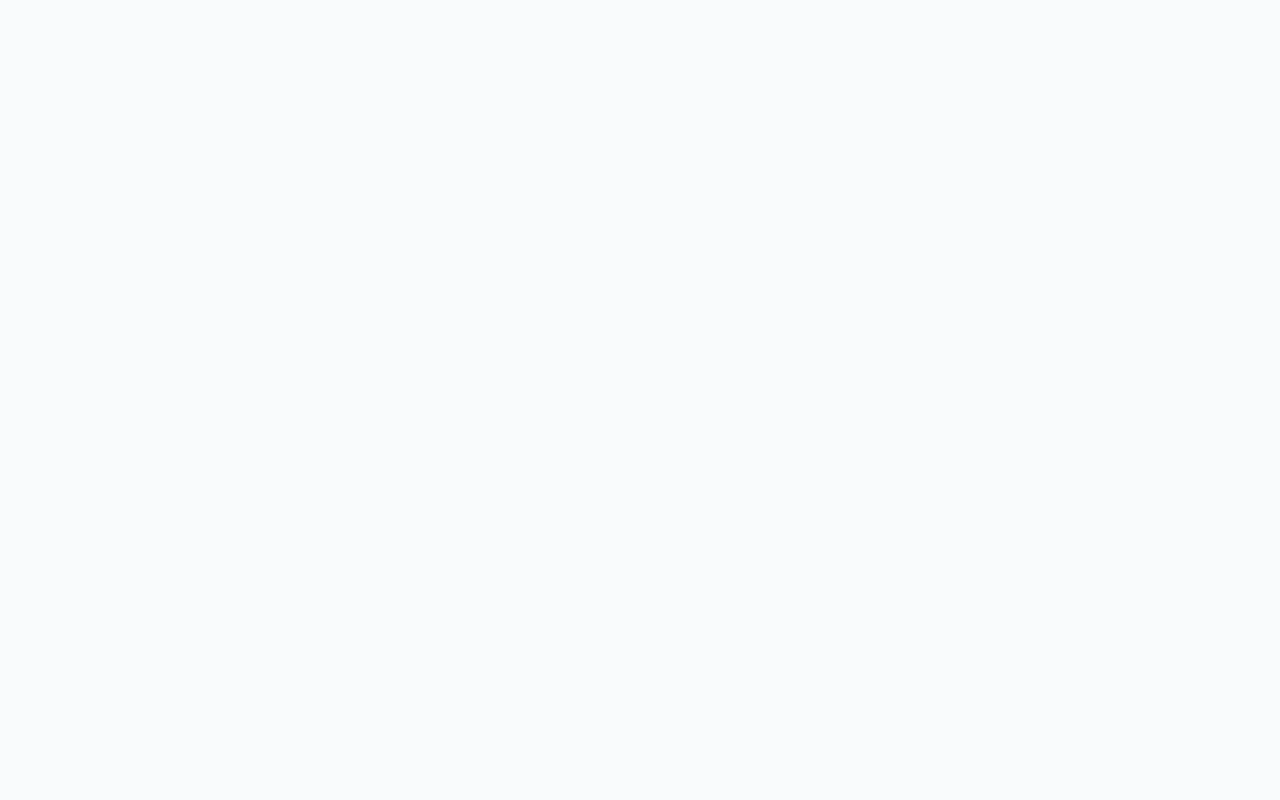
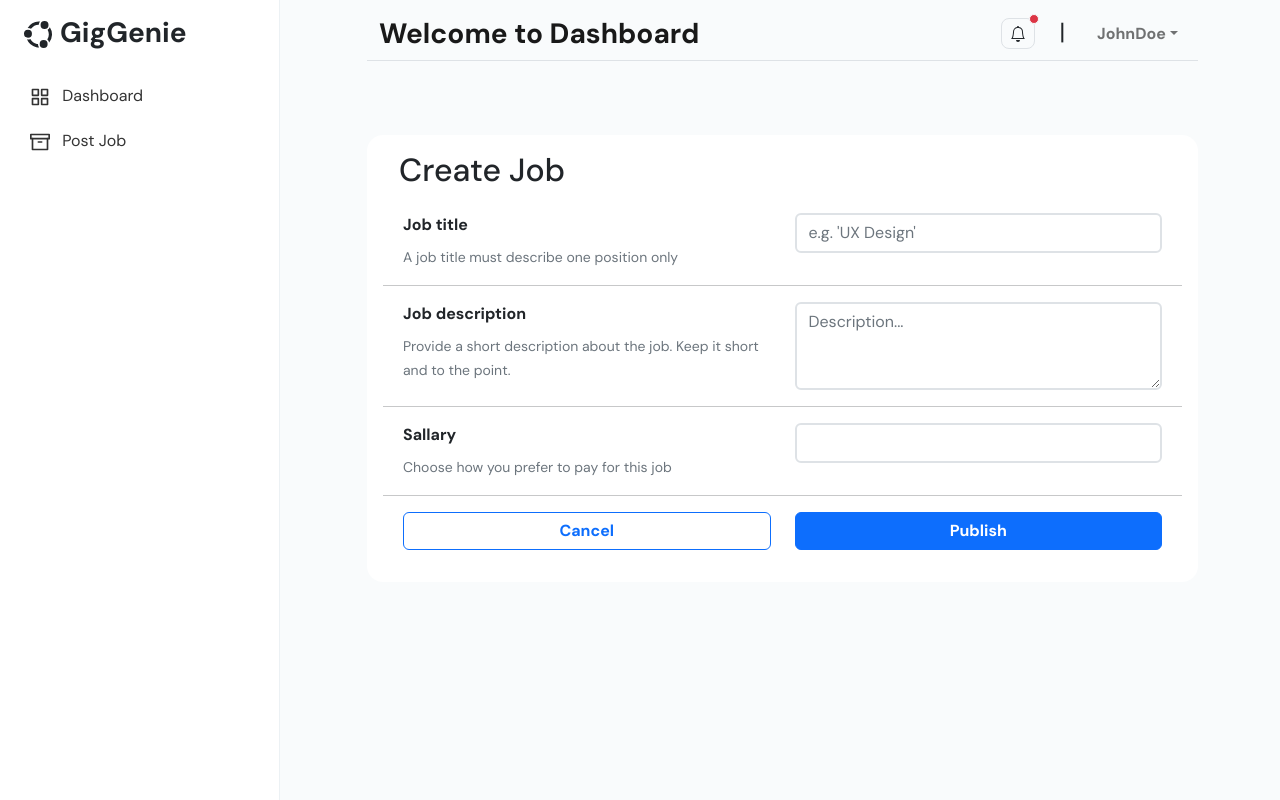
Before and after one commit to aniqwafa2/BootcampProject-FreelanceCMS, a React (Create React App) app in the folder cms/: page /post-job in a window 1280 px wide. Before the commit this address had no page. Built offline with nearby package versions, Linux system fonts and the light colour scheme.

Commit message:
update crud

```diff
--- a/cms/src/components/Content.js
+++ b/cms/src/components/Content.js
@@ -1,6 +1,6 @@
 import React, { useEffect, useState } from "react";
 import { Routes, Route, Navigate } from "react-router-dom";
-import { Home, Login, Register, Dashboard, YourPost } from "../pages";
+import { Home, Login, Register, Dashboard, YourPost, PostJob } from "../pages";
 
 const Content = () => {
   return (
@@ -14,6 +14,7 @@ const Content = () => {
           {/* DashboardUser */}
           <Route path="/dashboard" element={<Dashboard></Dashboard>}></Route>
           <Route path="/post" element={<YourPost></YourPost>}></Route>
+          <Route path="/post-job" element={<PostJob></PostJob>}></Route>
         </>
       </Routes>
     </div>
--- a/cms/src/pages/Dashboard/Dashboard.js
+++ b/cms/src/pages/Dashboard/Dashboard.js
@@ -6,11 +6,6 @@ import { FiEdit, FiTrash, FiCalendar, FiDollarSign, FiArchive, FiInfo } from "re
 import { BsInfoCircle } from "react-icons/bs";
 
 const Dashboard = () => {
-  const [activeMenu, setActiveMenu] = useState("dashboard");
-
-  const handleMenuClick = (menu) => {
-    setActiveMenu(menu);
-  };
   return (
     <>
       <Navbar />
--- a/cms/src/pages/Dashboard/Navbar.js
+++ b/cms/src/pages/Dashboard/Navbar.js
@@ -20,27 +20,16 @@ const Navbar = () => {
                 <BsUbuntu className="me-2"></BsUbuntu>GigGenie
               </h3>
               <ul className="menu-list">
-                <li className={activeMenu === "dashboard" ? "active" : ""}>
-                  <a href="/dashboard" onClick={() => handleMenuClick("dashboard")}>
-                    <FiGrid className="fs-5 me-2" />
-                    Dashboard
-                  </a>
-                </li>
-                <li className={activeMenu === "post" ? "active" : ""}>
-                  <a href="/post" onClick={() => handleMenuClick("post")}>
-                    <FiArchive className="fs-5 me-2" /> Post Job
-                  </a>
-                </li>
-                {/* <li>
-                  <NavLink exact to="/dashboard" activeClassName="active">
+                <li>
+                  <Link to="/dashboard" activeClassName="active">
                     <FiGrid className="fs-5 me-2"></FiGrid> Dashboard
-                  </NavLink>
+                  </Link>
                 </li>
                 <li>
-                  <NavLink to="/post" activeClassName="active">
+                  <Link to="/post" activeClassName="active">
                     <FiArchive className="fs-5 me-2"></FiArchive> Post Job
-                  </NavLink>
-                </li> */}
+                  </Link>
+                </li>
               </ul>
             </nav>
           </div>
--- /dev/null
+++ b/cms/src/pages/Dashboard/PostJob.js
@@ -0,0 +1,80 @@
+import React from "react";
+import Navbar from "./Navbar";
+import { Link } from "react-router-dom";
+
+const PostJob = () => {
+  return (
+    <>
+      <Navbar />
+
+      <div className="container">
+        <div className="row">
+          {/* sidebar */}
+          <div className="col-md-3"></div>
+
+          <div className="col-md">
+            <div className="dashboard-content">
+              <div className="p-3 my-3 rounded-4 bg-white">
+                <h2 className="mb-4 ms-3">Create Job</h2>
+                <form>
+                  <div class="row justify-content-between m-2  mb-3">
+                    <div class="col-md">
+                      <label for="exampleFormControlInput1" class="form-label fw-bold">
+                        Job title
+                      </label>{" "}
+                      <br />
+                      <small className="text-secondary">A job title must describe one position only</small>
+                    </div>
+                    <div class="col-md">
+                      <input type="text" class="form-control border border-2" id="exampleFormControlInput1" placeholder="e.g. 'UX Design'" required />
+                    </div>
+                  </div>
+                  <hr />
+
+                  <div class="row justify-content-between m-2  mb-3">
+                    <div class="col-md">
+                      <label for="exampleFormControlInput1" class="form-label fw-bold">
+                        Job description
+                      </label>{" "}
+                      <br />
+                      <small className="text-secondary">Provide a short description about the job. Keep it short and to the point.</small>
+                    </div>
+                    <div class="col-md">
+                      <textarea class="form-control border border-2" id="exampleFormControlTextarea1" rows="3" placeholder="Description..." required />
+                    </div>
+                  </div>
+                  <hr />
+
+                  <div class="row justify-content-between m-2  mb-3">
+                    <div class="col-md">
+                      <label for="exampleFormControlInput1" class="form-label fw-bold">
+                        Sallary
+                      </label>{" "}
+                      <br />
+                      <small className="text-secondary">Choose how you prefer to pay for this job</small>
+                    </div>
+                    <div class="col-md">
+                      <input type="text" class="form-control border border-2" id="exampleFormControlTextarea1" rows="3" required />
+                    </div>
+                  </div>
+                  <hr />
+
+                  <div class="row justify-content-between m-2  mb-3">
+                    <div class="col-md">
+                      <button className="btn btn-outline-primary w-100 fw-bold">Cancel</button>
+                    </div>
+                    <div class="col-md">
+                      <button className="btn btn-primary w-100 fw-bold">Publish</button>
+                    </div>
+                  </div>
+                </form>
+              </div>
+            </div>
+          </div>
+        </div>
+      </div>
+    </>
+  );
+};
+
+export default PostJob;
--- a/cms/src/pages/Dashboard/YourPost.js
+++ b/cms/src/pages/Dashboard/YourPost.js
@@ -4,7 +4,6 @@ import { Link } from "react-router-dom";
 import Navbar from "./Navbar";
 
 const YourPost = () => {
-  const [activeMenu, setActiveMenu] = useState("post");
   return (
     <>
       <Navbar />
@@ -18,7 +17,16 @@ const YourPost = () => {
           <div className="col-md">
             <div className="dashboard-content">
               <div>
-                <h5 className="fw-bold border-bottom lh-lg">Post Job</h5>
+                <div class="row justify-content-between">
+                  <div class="col-4 text-center">
+                    <h5 className="fw-bold">Post Job</h5>
+                  </div>
+                  <div class="col-4 text-center">
+                    <Link to="/post-job" className="btn btn-sm btn-primary fw-bold">
+                      +Post Job
+                    </Link>
+                  </div>
+                </div>
               </div>
               <div className="p-3 my-3 rounded-4 bg-white">
                 <div class="row justify-content-between m-2 border-bottom lh-lg">
--- a/cms/src/pages/index.js
+++ b/cms/src/pages/index.js
@@ -5,7 +5,8 @@ import Register from "./LoginPage/Register";
 // Dashboard
 import Dashboard from "./Dashboard/Dashboard";
 import YourPost from "./Dashboard/YourPost";
+import PostJob from "./Dashboard/PostJob";
 
 // Employers
 
-export { Home, Login, Register, Dashboard, YourPost };
+export { Home, Login, Register, Dashboard, YourPost, PostJob };
```
